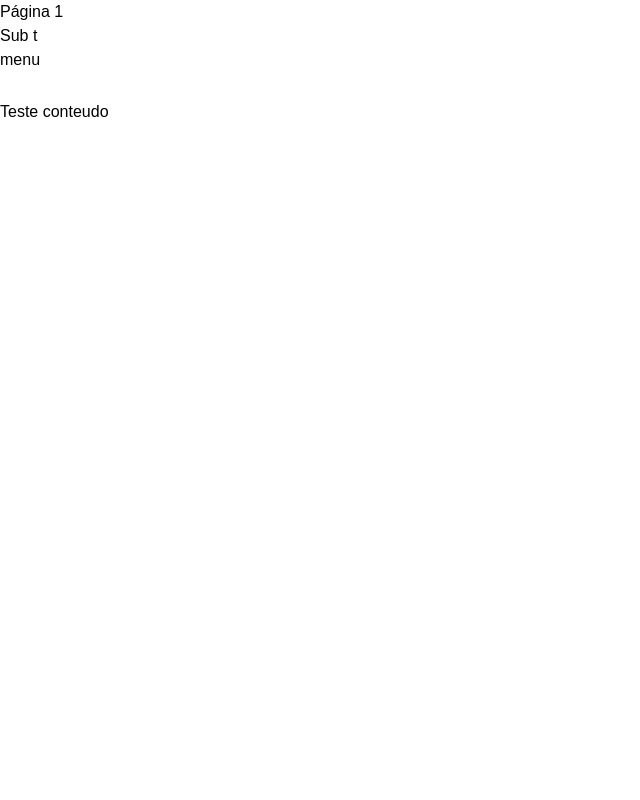
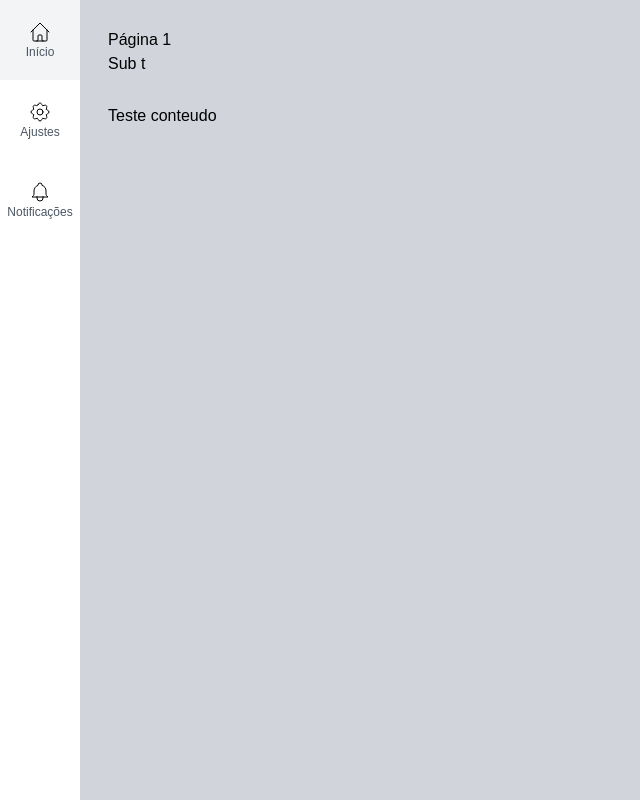
Before and after one commit to fcventura02/painel-admin, a Next.js app: page / in a window 1280 px wide. Shown: the whole page, without its empty margins (0-640 px from the left). Built offline with nearby package versions, Linux system fonts and the light colour scheme.

Commit message:
Content created for the side menu

```diff
--- a/src/components/template/Layout.tsx
+++ b/src/components/template/Layout.tsx
@@ -3,20 +3,29 @@ import Contents from "./Contents";
 import Header from "./Header";
 import MenuLateral from "./MenuLateral";
 
-interface ILayoutProps{
-    titulo:string,
-    subtitulo:string,
-    children: ReactNode
+interface ILayoutProps {
+  titulo: string;
+  subtitulo: string;
+  children: ReactNode;
 }
 
-export default function Layout({titulo, subtitulo, children}: ILayoutProps){
-    return(
-        <div>
-            <Header titulo={titulo} subtitulo={subtitulo}/>
-            <MenuLateral/>
-            <Contents>
-                {children}
-            </Contents>
-        </div>
-    )
+export default function Layout({ titulo, subtitulo, children }: ILayoutProps) {
+  return (
+    <div
+      className={`
+         flex h-screen w-screen
+        `}
+    >
+      <MenuLateral />
+      <div
+        className={`
+            flex flex-col w-full p-7
+            bg-gray-300 dark:bg-slate-800
+        `}
+      >
+        <Header titulo={titulo} subtitulo={subtitulo} />
+        <Contents>{children}</Contents>
+      </div>
+    </div>
+  );
 }
--- /dev/null
+++ b/src/components/template/MenuItem.tsx
@@ -0,0 +1,35 @@
+import Link from "next/link";
+
+interface IMenuItem {
+  url: string;
+  texto: string;
+  icon: any;
+}
+
+export default function MenuItem({ url, texto, icon }: IMenuItem) {
+  return (
+    <li
+      className={`
+    hover:bg-gray-100
+  `}
+    >
+      <Link href={url}>
+        <a
+          className={`
+        flex flex-col justify-center items-center
+        h-20 w-20
+        `}
+        >
+          {icon}
+          <span
+            className={`
+        text-xs font-light text-gray-600
+        `}
+          >
+            {texto}
+          </span>
+        </a>
+      </Link>
+    </li>
+  );
+}
--- a/src/components/template/MenuLateral.tsx
+++ b/src/components/template/MenuLateral.tsx
@@ -1,12 +1,16 @@
-interface IMenuLateral{
+import { IconHome, IconNotification, IconSettings } from "../icons";
+import MenuItem from "./MenuItem";
 
+interface IMenuLateral {}
+
+export default function MenuLateral(props: IMenuLateral) {
+  return (
+    <aside>
+      <ul>
+        <MenuItem url="/" texto="Início" icon={IconHome} />
+        <MenuItem url="/ajustes" texto="Ajustes" icon={IconSettings} />
+        <MenuItem url="/notificacoes" texto="Notificações" icon={IconNotification} />
+      </ul>
+    </aside>
+  );
 }
-
-
-export default function MenuLateral(props: IMenuLateral){
-    return(
-        <aside>
-            <h1>menu</h1>
-        </aside>
-    )
-}
```
